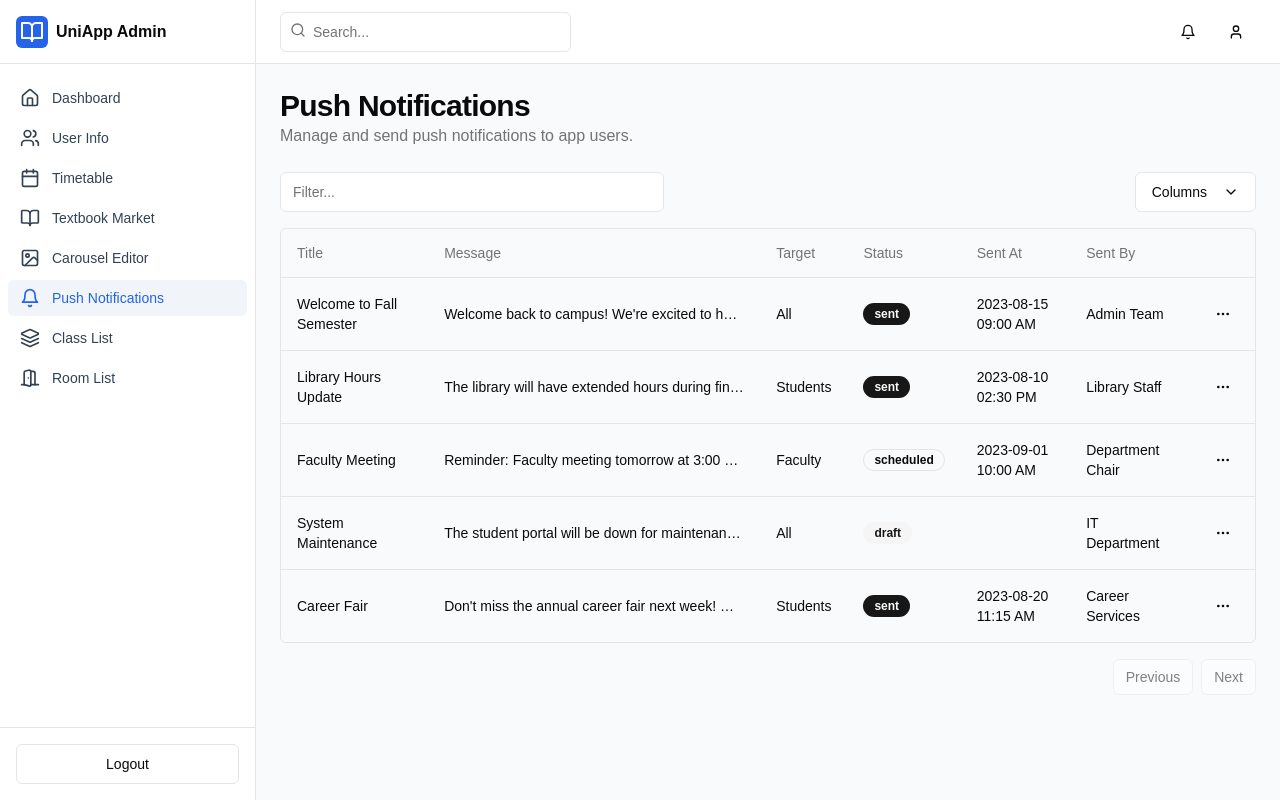
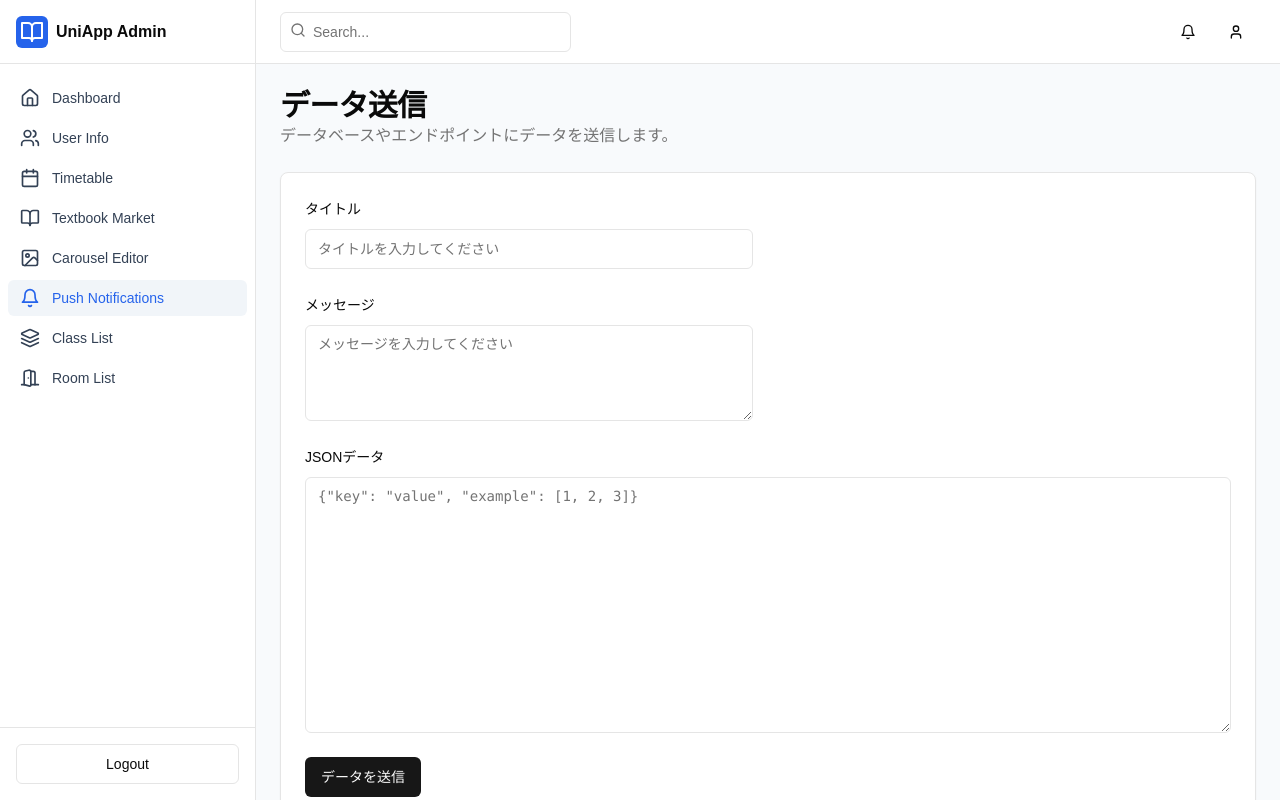
Before and after one commit to arukuArupaka/arupaka-db-manager, a Next.js app in the folder admin-site/: page /dashboard/notifications in a window 1280 px wide. Built offline with nearby package versions, Linux system fonts and the light colour scheme.

Commit message:
プッシュ通知を送るページ完成

```diff
--- a/admin-site/app/dashboard/notifications/page.tsx
+++ b/admin-site/app/dashboard/notifications/page.tsx
@@ -1,15 +1,154 @@
-import { DataTable } from "@/components/dashboard/data-table"
-import { columns } from "@/components/dashboard/notifications/columns"
-import { notifications } from "@/components/dashboard/notifications/data"
+"use client";
 
-export default function NotificationsPage() {
+import type React from "react";
+
+import { useState } from "react";
+import { Button } from "@/components/ui/button";
+import { Input } from "@/components/ui/input";
+import { Textarea } from "@/components/ui/textarea";
+import { LOCAL_DATABASE_URL } from "@/env";
+
+export default function DataSubmissionPage() {
+  const [title, setTitle] = useState("");
+  const [message, setMessage] = useState("");
+  const [jsonText, setJsonData] = useState("");
+  const [isSubmitting, setIsSubmitting] = useState(false);
+  const [isValidJson, setIsValidJson] = useState(true);
+
+  const LOCAL_DATABASE_URL = "http://192.168.0.104:3001";
+  const validateJson = (jsonString: string) => {
+    if (!jsonString) {
+      setIsValidJson(true);
+      return true;
+    }
+
+    try {
+      JSON.parse(jsonString);
+      setIsValidJson(true);
+      return true;
+    } catch (e) {
+      setIsValidJson(false);
+      return false;
+    }
+  };
+
+  const handleJsonChange = (e: React.ChangeEvent<HTMLTextAreaElement>) => {
+    const value = e.target.value;
+    setJsonData(value);
+    if (value) validateJson(value);
+  };
+
+  const handleSubmit = async (e: React.FormEvent) => {
+    e.preventDefault();
+    if (!title) {
+      alert("タイトルが空です");
+      return;
+    }
+
+    if (!message) {
+      alert("メッセージが空です");
+      return;
+    }
+
+    if (!jsonText) {
+      alert("JSONデータが空です");
+      return;
+    }
+
+    if (!validateJson(jsonText)) {
+      alert("無効なJSON形式です");
+      return;
+    }
+
+    setIsSubmitting(true);
+
+    const jsonData = JSON.parse(jsonText);
+    const data = {
+      title: title,
+      message: message,
+      data: jsonData,
+    };
+    try {
+      const res = await fetch(`${LOCAL_DATABASE_URL}/device_token/push_notification`, {
+        method: "POST",
+        headers: {
+          "Content-Type": "application/json",
+        },
+        body: JSON.stringify(data),
+      });
+      if (!res.ok) {
+        alert("データの送信に失敗しました");
+        throw new Error(`${res}`);
+      }
+
+      alert("データが送信されました");
+
+      // フォームをリセット
+      setTitle("");
+      setMessage("");
+      setJsonData("");
+    } catch (error) {
+      alert("データの送信に失敗しました(詳しくはコンソールを確認してください)");
+      console.error("Error:", error);
+    } finally {
+      setIsSubmitting(false);
+    }
+  };
+
   return (
     <div className="space-y-6">
       <div>
-        <h1 className="text-3xl font-bold tracking-tight">Push Notifications</h1>
-        <p className="text-muted-foreground">Manage and send push notifications to app users.</p>
+        <h1 className="text-3xl font-bold tracking-tight">データ送信</h1>
+        <p className="text-muted-foreground">データベースやエンドポイントにデータを送信します。</p>
       </div>
-      <DataTable columns={columns} data={notifications} />
+
+      <div className="bg-white p-6 rounded-lg border shadow-sm">
+        <form onSubmit={handleSubmit} className="space-y-6">
+          <div className="space-y-2">
+            <label htmlFor="title" className="text-sm font-medium">
+              タイトル
+            </label>
+            <Input
+              id="title"
+              value={title}
+              onChange={(e) => setTitle(e.target.value)}
+              placeholder="タイトルを入力してください"
+              className="max-w-md"
+            />
+          </div>
+
+          <div className="space-y-2">
+            <label htmlFor="message" className="text-sm font-medium">
+              メッセージ
+            </label>
+            <Textarea
+              id="message"
+              value={message}
+              onChange={(e) => setMessage(e.target.value)}
+              placeholder="メッセージを入力してください"
+              className="max-w-md h-24"
+            />
+          </div>
+
+          <div className="space-y-2">
+            <label htmlFor="jsonData" className="text-sm font-medium">
+              JSONデータ
+            </label>
+            <Textarea
+              id="jsonData"
+              value={jsonText}
+              onChange={handleJsonChange}
+              placeholder='{"key": "value", "example": [1, 2, 3]}'
+              className={`font-mono h-64 ${!isValidJson ? "border-red-500" : ""}`}
+            />
+            {!isValidJson && <p className="text-sm text-red-500">有効なJSON形式ではありません</p>}
+          </div>
+
+          <Button type="submit" disabled={isSubmitting || !isValidJson} onClick={handleSubmit}>
+            {isSubmitting ? "送信中..." : "データを送信"}
+          </Button>
+        </form>
+      </div>
     </div>
-  )
+  );
 }
--- a/admin-site/package.json
+++ b/admin-site/package.json
@@ -45,10 +45,12 @@
     "date-fns": "4.1.0",
     "embla-carousel-react": "8.5.1",
     "firebase": "^11.5.0",
+    "firebase-auth": "^0.1.2",
     "input-otp": "1.4.1",
     "lucide-react": "^0.454.0",
     "next": "15.1.0",
     "next-themes": "^0.4.4",
+    "nookies": "^2.5.2",
     "react": "^19",
     "react-day-picker": "8.10.1",
     "react-dom": "^19",
--- /dev/null
+++ b/admin-site/pnpm-workspace.yaml
@@ -0,0 +1,4 @@
+onlyBuiltDependencies:
+  - '@firebase/util'
+  - protobufjs
+  - sharp
```
Also changed, not shown: 1 other file (tests, documents, lock files or other folders).
